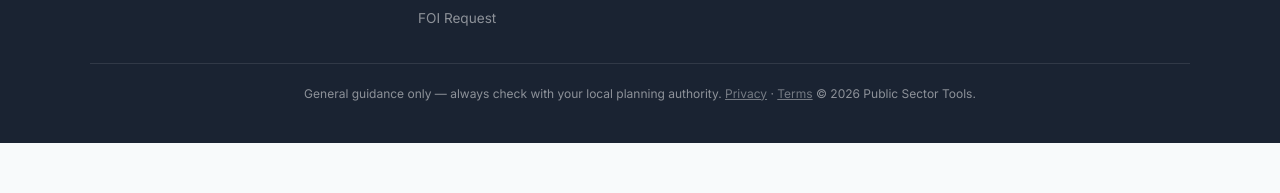
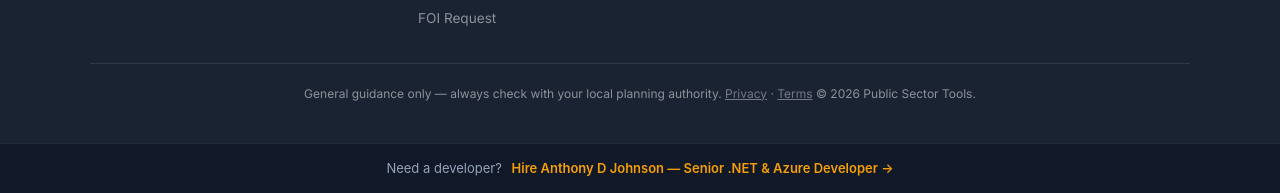
Before and after one commit to playerjohnson/public-sector-tools, a plain HTML site: page tools/planning-permission-checker.html in a window 1280 px wide. Shown: the part 1465-1658 px from the top of the page. Before the commit the page ends 1608 px from the top, so only its background shows below. Drawn offline with Linux system fonts and the light colour scheme.

Commit message:
Add freelance dev promo: tools/planning-permission-checker.html

```diff
--- a/tools/planning-permission-checker.html
+++ b/tools/planning-permission-checker.html
@@ -205,5 +205,10 @@
     }
     </script>
 <script src="../cookie-consent.js"></script>
+<!-- Freelance Dev Promo -->
+<div style="background:#111827;border-top:1px solid #1e293b;padding:14px 24px;text-align:center;font-family:-apple-system,system-ui,sans-serif;font-size:13px;">
+  <span style="color:#94a3b8;">Need a developer?</span>
+  <a href="https://playerjohnson.github.io/freelance-dev/" style="color:#f59e0b;text-decoration:none;font-weight:600;margin-left:6px;">Hire Anthony D Johnson — Senior .NET & Azure Developer →</a>
+</div>
 </body>
 </html>
```
